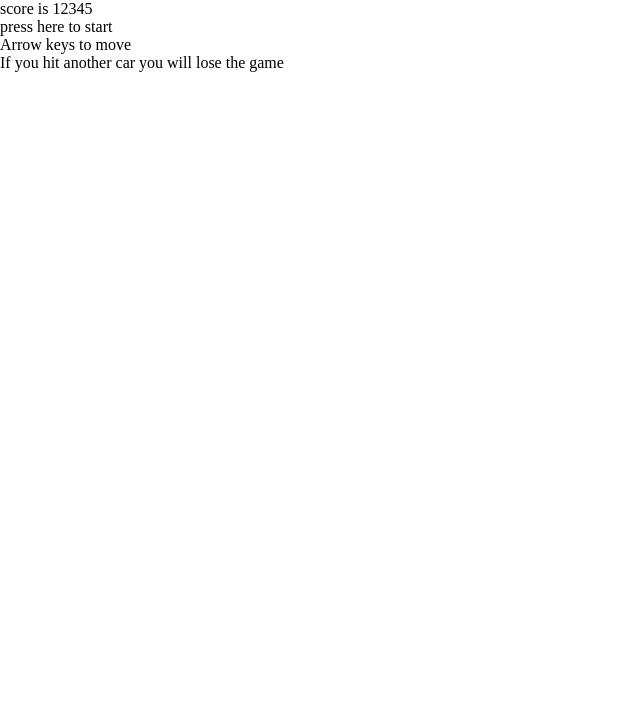
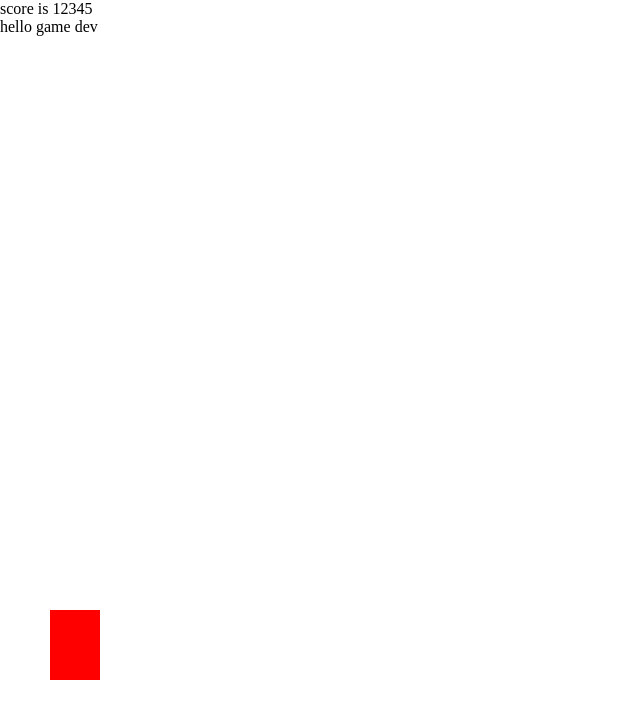
Before and after one commit to ravidhwn01/FEEL-THE--ROAD, a plain HTML site: page index.html in a window 1280 px wide. Both pictures are taken after a click on the element 640 px from the left and 45 px from the top of the page. Shown: the whole page, without its empty margins (0-640 px from the left). Drawn offline with Linux system fonts and the light colour scheme.

Commit message:
added css to animation

```diff
--- a/index.js
+++ b/index.js
@@ -1,3 +1,4 @@
+"use strict"
 console.log("hello game devs");
 
 const score = document.querySelector(".score");
@@ -6,7 +7,7 @@ const gameArea = document.querySelector(".gameArea");
 console.log(score);
 console.log(startScreen);
 console.log(gameArea);
-
+let player = {};
 const keys = {
   ArrowUp: false,
   ArrowDown: false,
@@ -17,11 +18,19 @@ const keys = {
 startScreen.addEventListener("click", Start);
 function gamePlay() {
   console.log("game play");
-  window.requestAnimationFrame(gamePlay);
+    if (player.start) {
+  window.requestAnimationFrame(gamePlay);}
 }
 function Start() {
+    gameArea.classList.remove('hide');  // remove hide class
+    startScreen.classList.add('hide');   // add hide class to startScreen
+    player.start = true;
   console.log("game started");
   window.requestAnimationFrame(gamePlay);
+  let car = document.createElement("dev");
+  car.setAttribute("class", "car");
+//   car.innerText = "hey i am new attribute"
+    gameArea.appendChild(car);
 }
 document.addEventListener("keydown", keyDown);
 document.addEventListener("keyup", keyUp);
--- a/style.css
+++ b/style.css
@@ -6,3 +6,11 @@
 .hide{
     display: none;
 }
+.car{
+    width: 50px;
+    height: 70px;
+    background: red;
+    position: absolute;
+    left: 50px;
+    bottom: 120px;
+}
```
